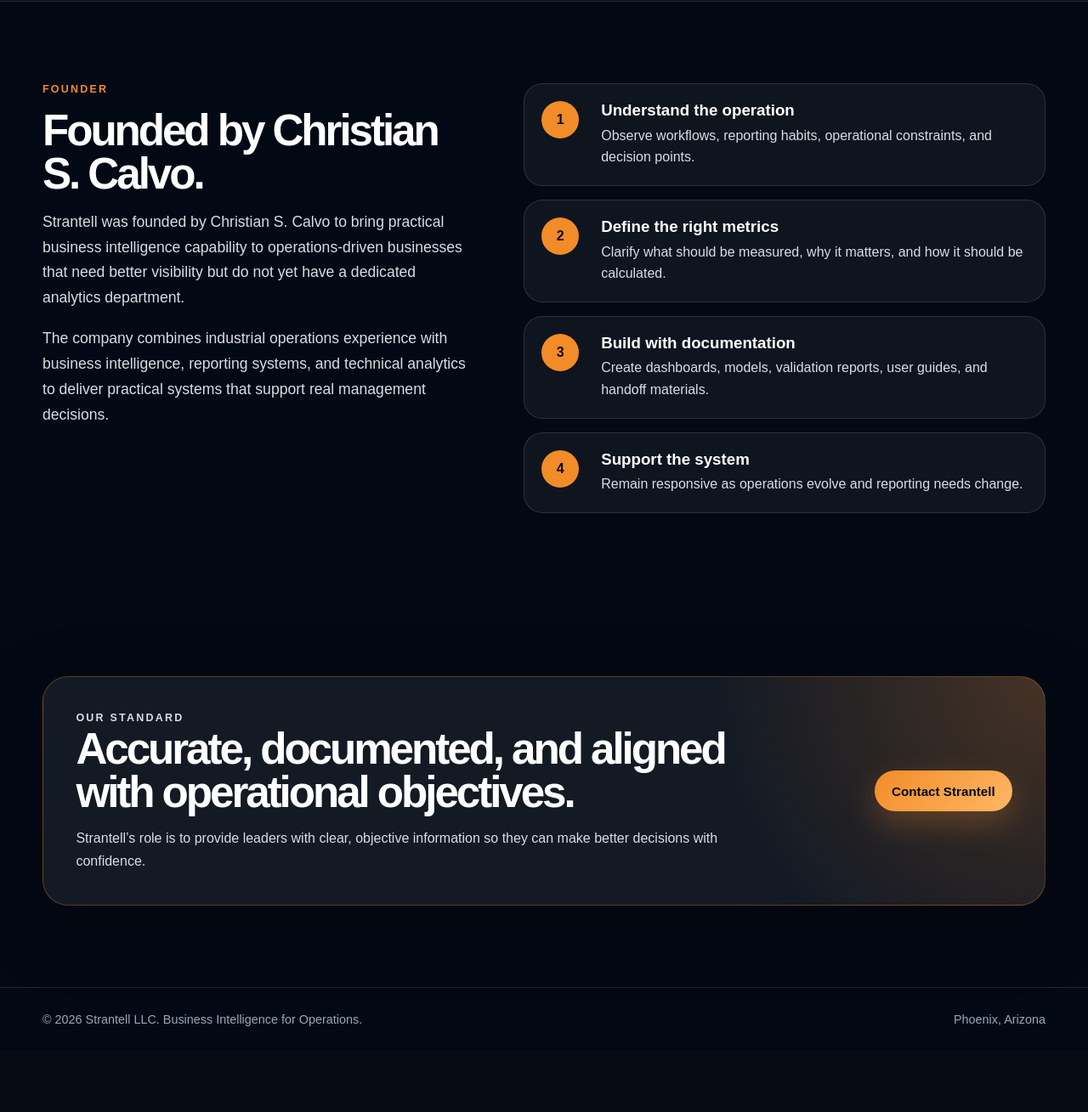
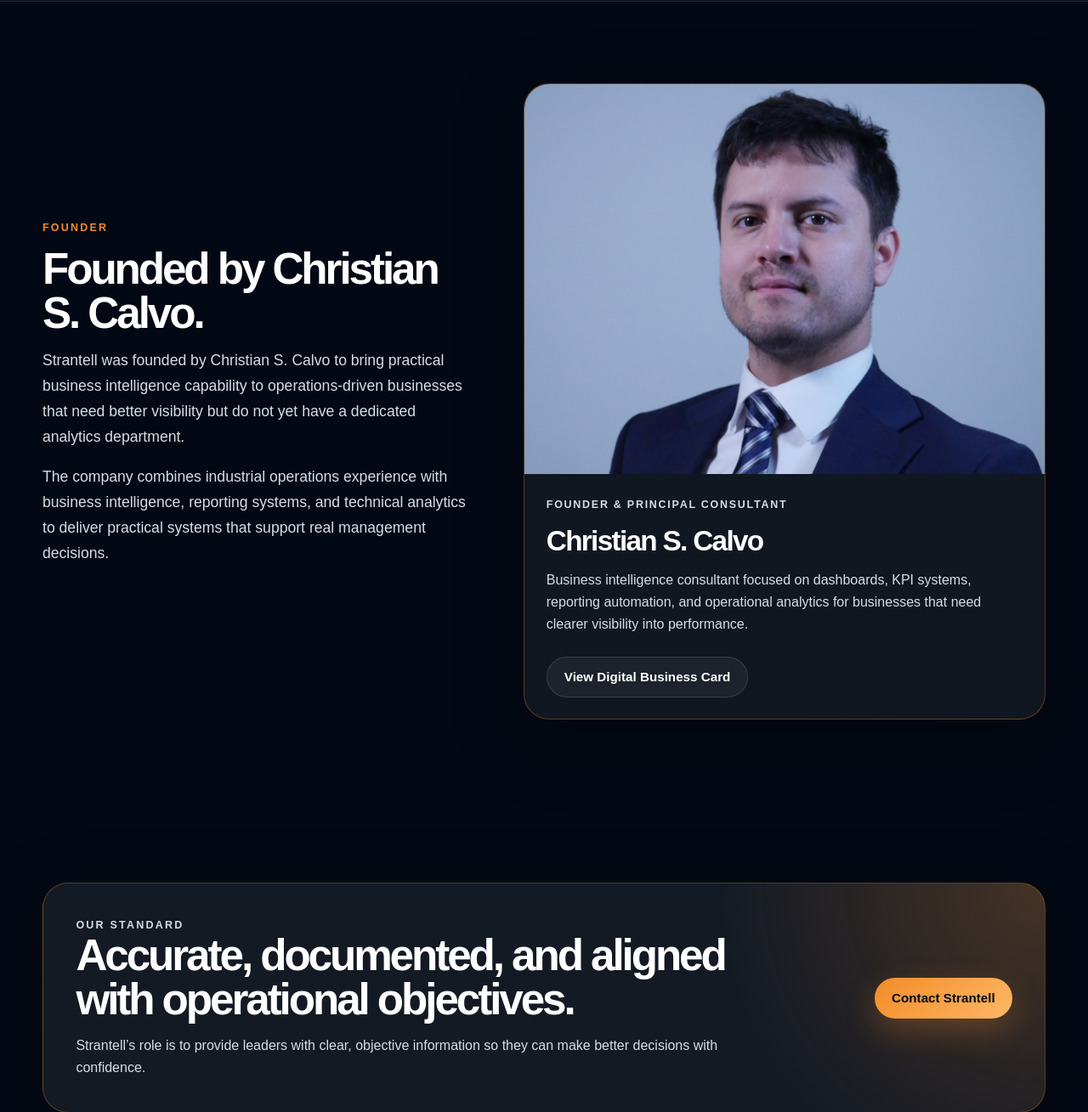
Before and after one commit to christianscalvo/website_02, a Django app: page /about/ in a window 1280 px wide. Shown: the part 2159-3468 px from the top of the page at 85% size. Before the commit the page ends 3367 px from the top, so only its background shows below. Run offline with Django 5.2, Linux system fonts and the light colour scheme.

Commit message:
added pictures

```diff
--- a/core/static/core/css/styles.css
+++ b/core/static/core/css/styles.css
@@ -672,3 +672,65 @@ h1 {
         grid-template-columns: 1fr;
     }
 }
+
+.founder-grid {
+    align-items: center;
+}
+
+.founder-card {
+    overflow: hidden;
+    border-radius: 30px;
+    border: 1px solid rgba(242, 140, 40, 0.30);
+    background:
+        radial-gradient(circle at top right, rgba(242, 140, 40, 0.16), transparent 18rem),
+        rgba(255, 255, 255, 0.06);
+    box-shadow: var(--shadow);
+}
+
+.founder-image-wrap {
+    position: relative;
+    width: 100%;
+    aspect-ratio: 4 / 3;
+    overflow: hidden;
+    background: rgba(255, 255, 255, 0.04);
+}
+
+.founder-image-wrap img {
+    display: block;
+    width: 100%;
+    height: 100%;
+    object-fit: cover;
+
+    /* Adjusts the crop so your face stays centered */
+    object-position: 50% 28%;
+}
+
+.founder-card-copy {
+    padding: 1.6rem;
+}
+
+.founder-card-copy h3 {
+    font-size: clamp(1.8rem, 2.6vw, 2.8rem);
+    line-height: 1;
+    letter-spacing: -0.05em;
+    margin-bottom: 1rem;
+}
+
+.founder-card-copy p {
+    color: var(--steel-200);
+    line-height: 1.65;
+}
+
+.founder-card-copy .button {
+    margin-top: 0.5rem;
+}
+
+@media (max-width: 640px) {
+    .founder-image-wrap {
+        aspect-ratio: 1 / 1;
+    }
+
+    .founder-image-wrap img {
+        object-position: 50% 25%;
+    }
+}
--- a/core/templates/core/about.html
+++ b/core/templates/core/about.html
@@ -1,4 +1,5 @@
 {% extends 'base.html' %}
+{% load static %}
 
 {% block title %}
 About | Strantell
@@ -95,56 +96,48 @@ About | Strantell
 </section>
 
 <section class="section">
-    <div class="container split-grid">
+    <div class="container split-grid founder-grid">
         <div>
             <p class="eyebrow">Founder</p>
             <h2>Founded by Christian S. Calvo.</h2>
+
             <p class="section-copy">
                 Strantell was founded by Christian S. Calvo to bring practical business intelligence capability
                 to operations-driven businesses that need better visibility but do not yet have a dedicated analytics
                 department.
             </p>
+
             <p class="section-copy">
                 The company combines industrial operations experience with business intelligence, reporting systems,
                 and technical analytics to deliver practical systems that support real management decisions.
             </p>
         </div>
 
-        <div class="process-list">
-            <div class="process-item">
-                <span>1</span>
-                <div>
-                    <h3>Understand the operation</h3>
-                    <p>Observe workflows, reporting habits, operational constraints, and decision points.</p>
-                </div>
+        <div class="founder-card">
+            <div class="founder-image-wrap">
+                <img src="{% static 'core/img/christianscalvo-headshot_02.jpg' %}"
+                     alt="Christian S. Calvo, Founder of Strantell LLC">
             </div>
 
-            <div class="process-item">
-                <span>2</span>
-                <div>
-                    <h3>Define the right metrics</h3>
-                    <p>Clarify what should be measured, why it matters, and how it should be calculated.</p>
-                </div>
-            </div>
+            <div class="founder-card-copy">
+                <p class="showcase-label">Founder & Principal Consultant</p>
 
-            <div class="process-item">
-                <span>3</span>
-                <div>
-                    <h3>Build with documentation</h3>
-                    <p>Create dashboards, models, validation reports, user guides, and handoff materials.</p>
-                </div>
-            </div>
+                <h3>Christian S. Calvo</h3>
 
-            <div class="process-item">
-                <span>4</span>
-                <div>
-                    <h3>Support the system</h3>
-                    <p>Remain responsive as operations evolve and reporting needs change.</p>
-                </div>
+                <p>
+                    Business intelligence consultant focused on dashboards, KPI systems,
+                    reporting automation, and operational analytics for businesses that need
+                    clearer visibility into performance.
+                </p>
+
+                <a href="/christianscalvo/" class="button button-secondary">
+                    View Digital Business Card
+                </a>
             </div>
         </div>
     </div>
 </section>
+
 
 <section class="cta-section">
     <div class="container cta-card">
--- a/core/templates/core/christianscalvo.html
+++ b/core/templates/core/christianscalvo.html
@@ -175,7 +175,7 @@
 
                 <div class="contact-card-header">
                     <div class="profile-photo-shell">
-                        <img src="{% static 'core/img/fake-headshot.jpg' %}"
+                        <img src="{% static 'core/img/christianscalvo-headshot_02.jpg' %}"
                              alt="Christian S. Calvo"
                              onerror="this.style.display='none'; this.parentElement.innerHTML='<span style=&quot;font-size:2.4rem;font-weight:900;color:#f28c28;&quot;>CC</span>';">
                     </div>
```
Also changed, not shown: core/static/core/img/christianscalvo-headshot_01.JPG (added), core/static/core/img/christianscalvo-headshot_02.JPG (added), 1 other file.
